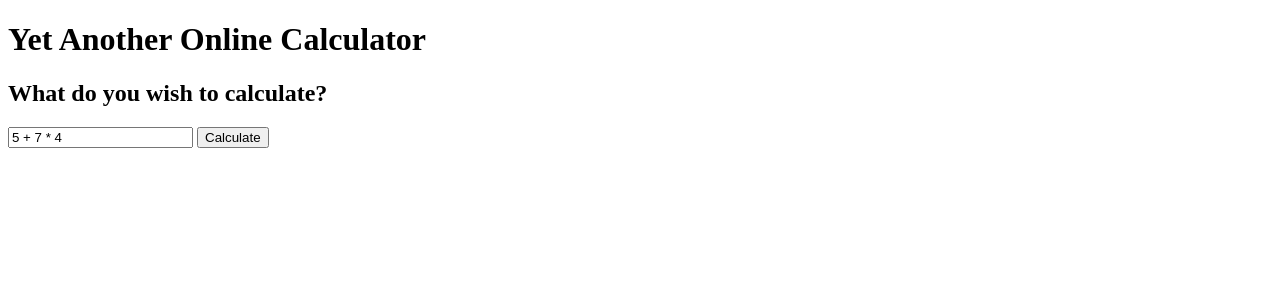
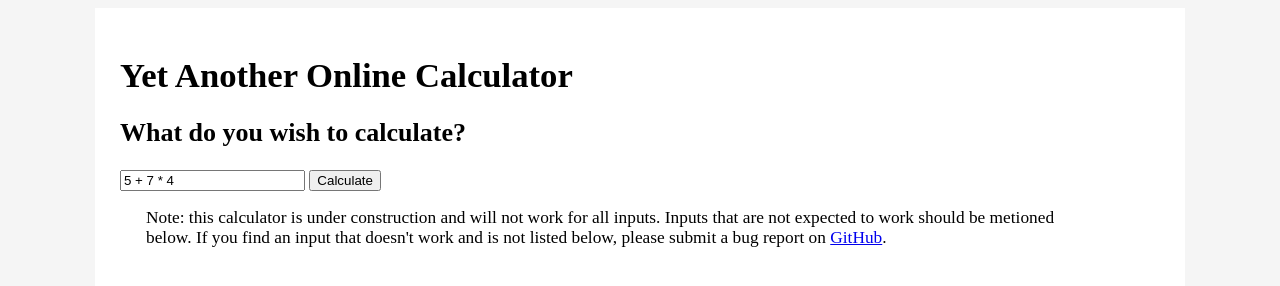
Before and after one commit to sdilts/JavaScript-Calculator, a plain HTML site: page index.html in a window 1280 px wide. Drawn offline with nearby package versions, Linux system fonts and the light colour scheme.

Commit message:
Added css to the html page

```diff
--- /dev/null
+++ b/css/global.css
@@ -0,0 +1,33 @@
+html {
+    /* background-color: #808080; */
+    font-family: URW Palladio L;
+    font-size: 13pt;
+    background-color: #F5F5F5;
+}
+body {
+    margin-left: auto;
+    margin-right: auto;
+    padding: 25px;
+    max-width: 60em;
+    background-color: white;
+}
+table {
+    margin-right: auto;
+    margin-left: auto;
+}
+
+p {
+    padding-left: 1.5em;
+    padding-right: 3em;
+    width: 90%;
+}
+ol {
+    padding-left: 4em;
+}
+
+h3, h4, dt {
+    padding-left: 1em;
+}
+
+
+tr:nth-child(even){background-color: #f2f2f2;
--- a/index.html
+++ b/index.html
@@ -2,6 +2,7 @@
 <html>
 
   <head>
+    <link rel="stylesheet" type="text/css" href="css/global.css" />
     <title>Yet Another Online Calculator</title>
     <script type="text/javascript">
       function computeInput() {
@@ -24,7 +25,13 @@
       <input type="submit" value="Calculate">
     </form>
 
-
+    <p>
+      Note: this calculator is under construction and will not work
+      for all inputs. Inputs that are not expected to work should be
+      metioned below. If you find an input that doesn't work and is not
+      listed below, please submit a bug report on
+      <a href="https://github.com/sdilts/JavaScript-Calculator/issues">GitHub</a>.
+    </p>
 
     <!-- Scripts for the main part of the calculator: -->
     <script src="./js/dataStructures.js"></script>
```
